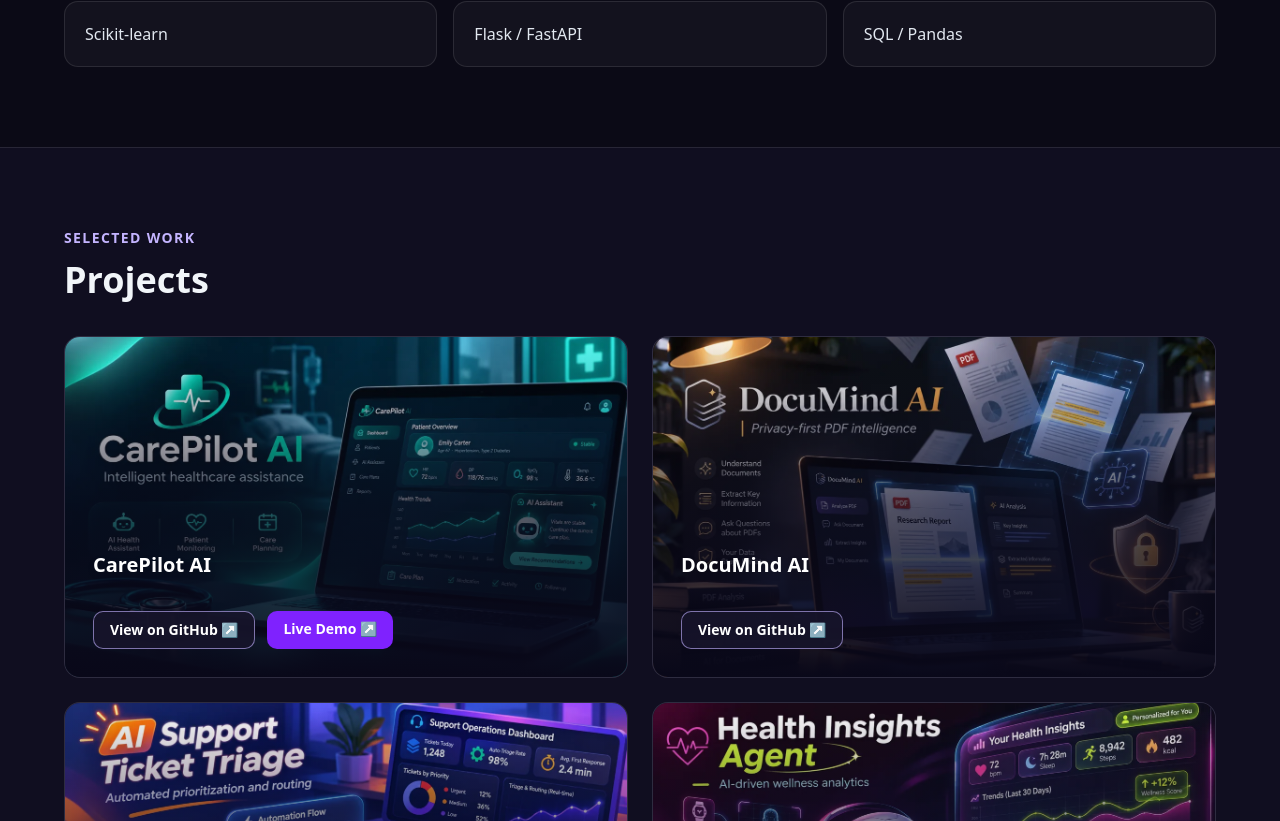
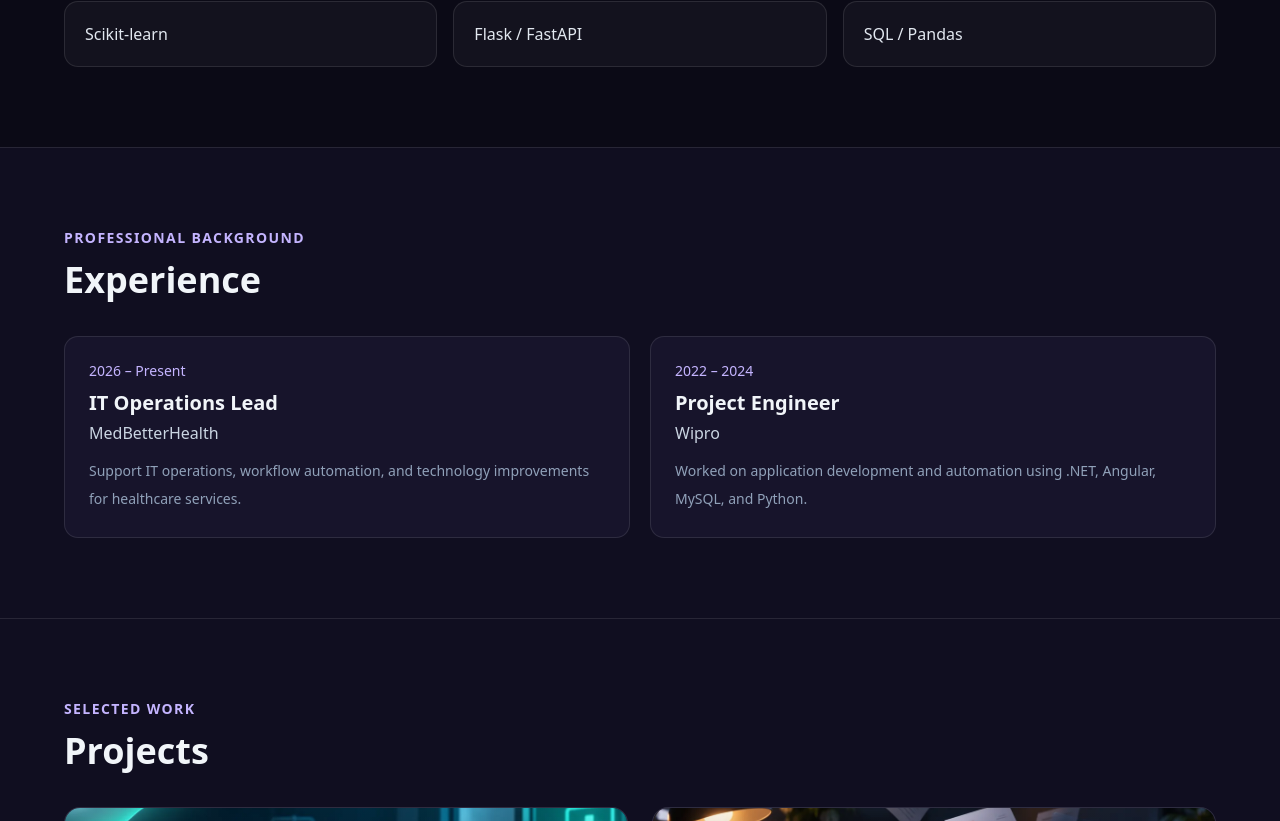
Before and after one commit to PushpaSamunuru/PortFolio, a Next.js app: page / in a window 1280 px wide. Shown: the part 1459-2280 px from the top of the page. Built offline with nearby package versions, Linux system fonts and the light colour scheme.

Commit message:
Add concise professional experience section and navigation link

```diff
--- a/app/page.js
+++ b/app/page.js
@@ -39,6 +39,7 @@ const projects = [
 const nav = [
   ['About', '#about'],
   ['Skills', '#skills'],
+  ['Experience', '#experience'],
   ['Projects', '#projects'],
   ['Contact', '#contact'],
 ];
@@ -109,6 +110,27 @@ export default function Portfolio() {
         </div>
       </section>
 
+      <section id="experience" className="scroll-mt-24 border-t border-white/10 bg-[#100e20] px-6 py-20">
+        <div className="mx-auto max-w-6xl">
+          <p className="mb-3 text-sm font-semibold uppercase tracking-widest text-violet-300">Professional Background</p>
+          <h2 className="mb-9 text-3xl font-bold sm:text-4xl">Experience</h2>
+          <div className="grid gap-5 md:grid-cols-2">
+            <article className="rounded-xl border border-white/10 bg-[#17142b] p-6">
+              <p className="mb-2 text-sm font-medium text-violet-300">2026 – Present</p>
+              <h3 className="text-xl font-semibold">IT Operations Lead</h3>
+              <p className="mt-1 text-slate-300">MedBetterHealth</p>
+              <p className="mt-3 text-sm leading-7 text-slate-400">Support IT operations, workflow automation, and technology improvements for healthcare services.</p>
+            </article>
+            <article className="rounded-xl border border-white/10 bg-[#17142b] p-6">
+              <p className="mb-2 text-sm font-medium text-violet-300">2022 – 2024</p>
+              <h3 className="text-xl font-semibold">Project Engineer</h3>
+              <p className="mt-1 text-slate-300">Wipro</p>
+              <p className="mt-3 text-sm leading-7 text-slate-400">Worked on application development and automation using .NET, Angular, MySQL, and Python.</p>
+            </article>
+          </div>
+        </div>
+      </section>
+
       <section id="projects" className="scroll-mt-24 border-y border-white/10 bg-[#100e20] px-6 py-20">
         <div className="mx-auto max-w-6xl">
           <p className="mb-3 text-sm font-semibold uppercase tracking-widest text-violet-300">Selected Work</p>
```
